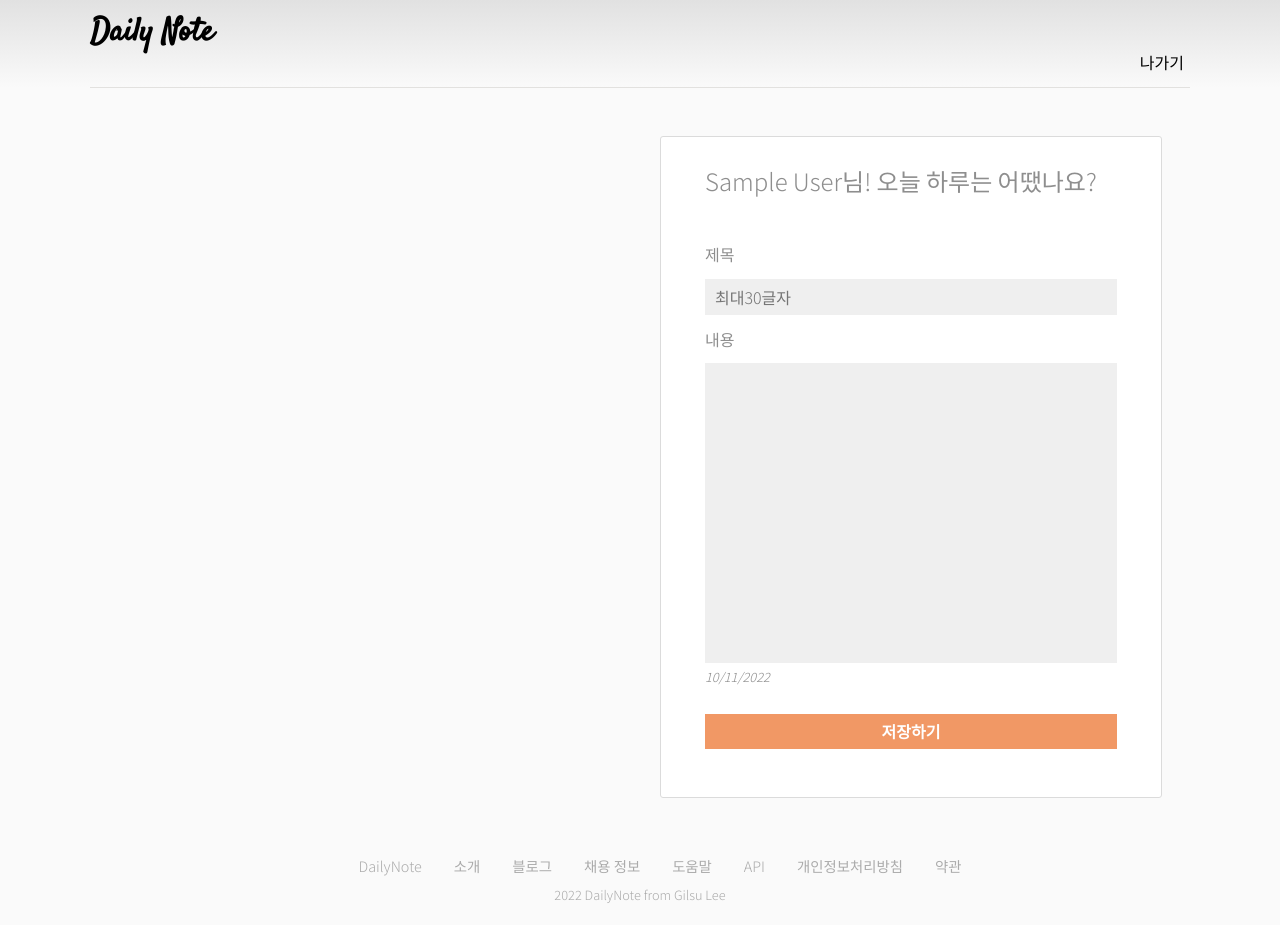
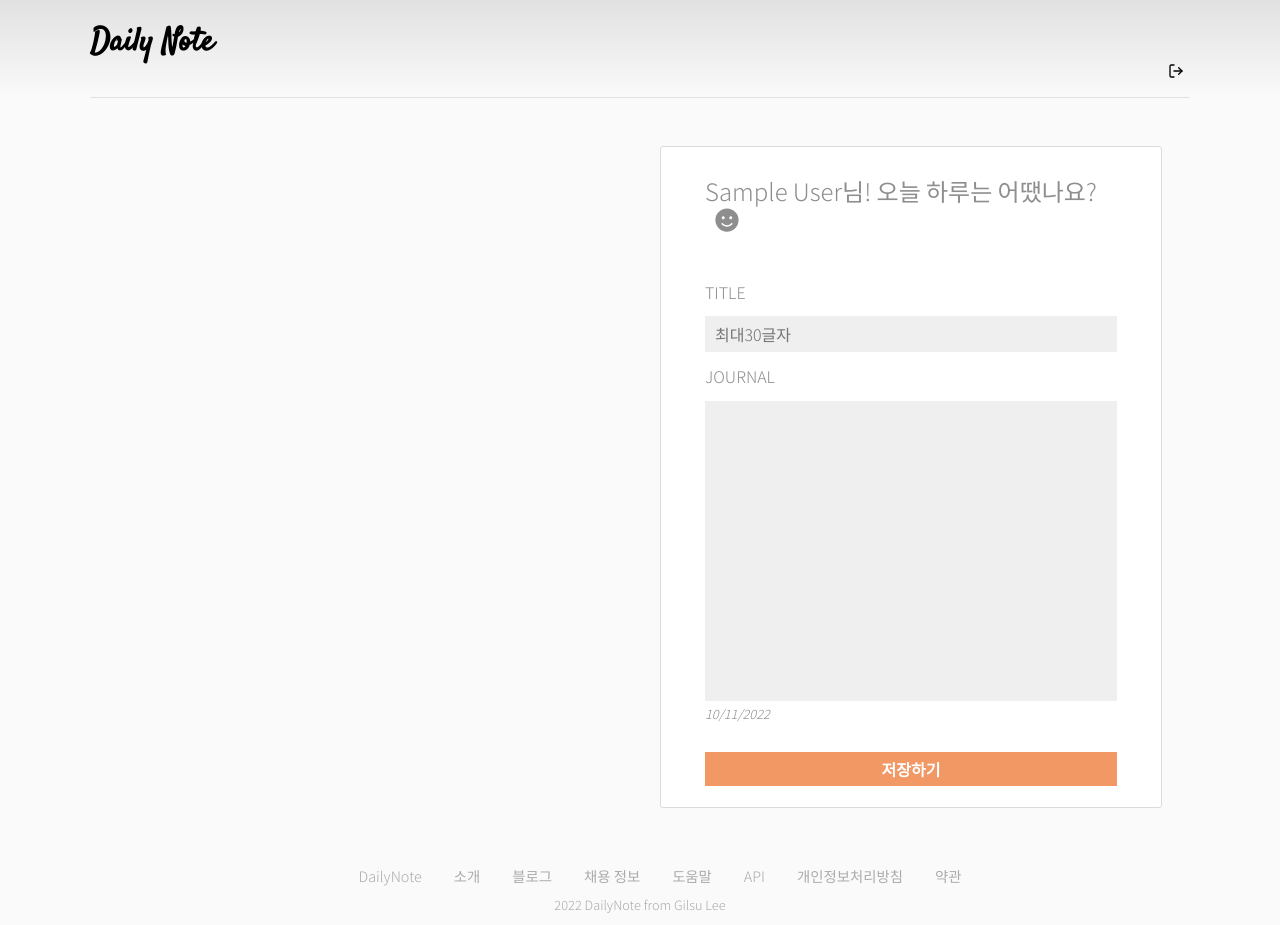
Before and after one commit to Gilsu0914/diary, a React (Create React App) app: page / in a window 1280 px wide. Built offline with nearby package versions, Linux system fonts and the light colour scheme; no server answers; the database is empty; sample sign-in values are in the browser's storage.

Commit message:
ReadyToBuild

```diff
--- a/src/components/Nav.js
+++ b/src/components/Nav.js
@@ -2,6 +2,9 @@ import styles from './Nav.module.css'
 import { Link } from 'react-router-dom'
 import { useLogout } from '../hooks/useLogout'
 import { useAuthContext } from '../hooks/useAuthContext';
+
+import { FiLogOut } from "react-icons/fi";
+
 
 export default function Nav(){
 
@@ -21,7 +24,7 @@ export default function Nav(){
           }
           { user && //로그인 한 상태일 때 == 가져온 user값이 존재할 떄
             <>
-            <li><button type="button" onClick={logout}>나가기</button></li>
+            <li><button type="button" onClick={logout}><FiLogOut></FiLogOut></button></li>
             </>
          }
         </ul>
--- a/src/components/Nav.module.css
+++ b/src/components/Nav.module.css
@@ -2,7 +2,7 @@
 
 nav{
   background: linear-gradient(#e1e1e1,#fafafa);
-  padding-top: 15px;
+  padding-top: 25px;
 }
 nav .innerNav{
   max-width: 1100px;
@@ -38,8 +38,11 @@ nav a{
 nav button{
   border: 0px;
   color: #000000;
-  font-weight: ;
   background-color: transparent;
 
   cursor: pointer;
 }
+
+nav button:hover{
+  color: #db5454;
+}
--- a/src/pages/home/Diary.js
+++ b/src/pages/home/Diary.js
@@ -1,6 +1,7 @@
 
 import React, { useState, useEffect } from 'react';
 import { useFirestore } from '../../hooks/useFirestore';
+import { FaSmile } from "react-icons/fa";
 
 export default function Diary({ uid, displayName }){
 
@@ -12,10 +13,7 @@ export default function Diary({ uid, displayName }){
 
   const handleData = (e)=>{
     if(e.target.id == "title"){ setTitle(e.target.value) }
-    else if(e.target.id == "text"){
-
-    setText(e.target.value)
-    }
+    else if(e.target.id == "text"){ setText(e.target.value) }
   };
 
   const handleSubmit = (e)=>{
@@ -35,11 +33,12 @@ export default function Diary({ uid, displayName }){
     <>
       <form onSubmit={handleSubmit}>
         <fieldset>
-          <legend>{displayName}님! 오늘 하루는 어땠나요?</legend>
-          <label htmlFor="title">제목</label>
+          <legend>{displayName}님! 오늘 하루는 어땠나요?<span><FaSmile></FaSmile></span></legend>
+
+          <label htmlFor="title">TITLE</label>
           <input type="text" value={title} required maxLength={30} placeholder="최대30글자" id="title"  onChange={handleData}/>
 
-          <label htmlFor="text">내용</label>
+          <label htmlFor="text">JOURNAL</label>
           <textarea type="text" value={text} required id="text" wrap="hard" onChange={handleData}></textarea>
           <i>{date}</i>
           <button type="submit">저장하기</button>
--- a/src/pages/home/Home.module.css
+++ b/src/pages/home/Home.module.css
@@ -29,6 +29,7 @@
 }
 .main_ul li p{
   line-height: 1.5rem;
+  white-space: pre-line;
 }
 .main_ul li>button{
   background-color: white;
@@ -41,6 +42,9 @@
   position: absolute;
   top: 53px;
   right: 30px;
+}
+.main_ul li>button:hover{
+  color: #db5454;
 }
 
 
@@ -60,9 +64,16 @@
 }
 .main form legend{
   font-size: 1.5rem;
+  margin-bottom: 30px;
   color: #8e8e8e;
-  margin-bottom: 30px;
 }
+.main form legend span{
+  position: relative;
+  top: 3px;
+  margin-left: 10px;
+}
+
+
 .main form label{
   color: #8e8e8e;
   display: block;
```
